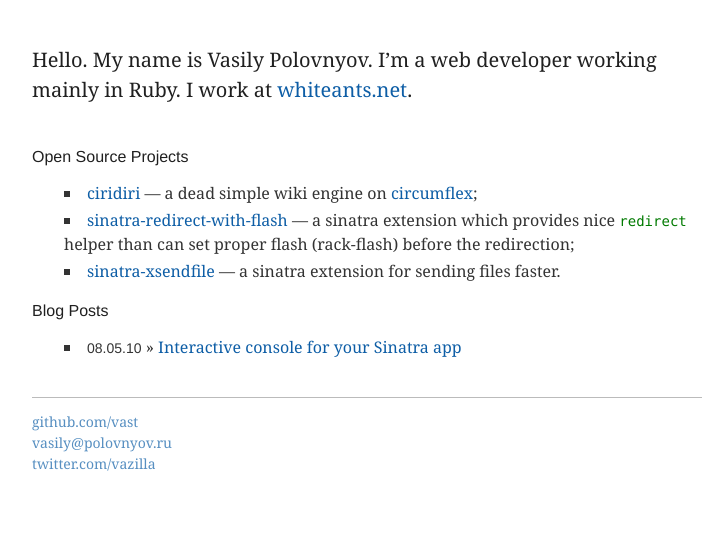
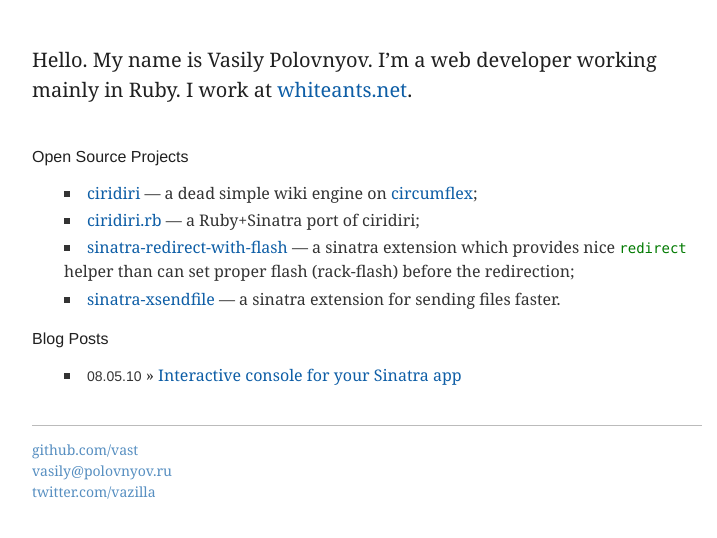
Before and after one commit to vast/vast.github.io, a Jekyll site: the page built from index.md, in a window 1280 px wide. Shown: the top 538 px of the page, without its empty margins (273-990 px from the left). Built offline with Jekyll 4.4.1, drawn with Linux system fonts in a browser that asks for light colours; Markdown is read by kramdown in place of the engine named in the settings.

Commit message:
added ciridiri.rb

```diff
--- a/index.md
+++ b/index.md
@@ -9,6 +9,7 @@ at [whiteants.net](http://whiteants.net).
 ###Open Source Projects
 
 * [ciridiri](http://vast.github.com/ciridiri) &mdash; a dead simple wiki engine on [circumflex](http://github.com/inca/circumflex);
+* [ciridiri.rb](http://vast.github.com/ciridiri.rb) &mdash; a Ruby+Sinatra port of ciridiri;
 * [sinatra-redirect-with-flash](http://vast.github.com/sinatra-redirect-with-flash/) &mdash; a sinatra extension which provides
   nice `redirect` helper than can set proper flash (rack-flash) before the redirection;
 * [sinatra-xsendfile](http://vast.github.com/sinatra-xsendfile/) &mdash; a sinatra extension for sending files faster.
```
